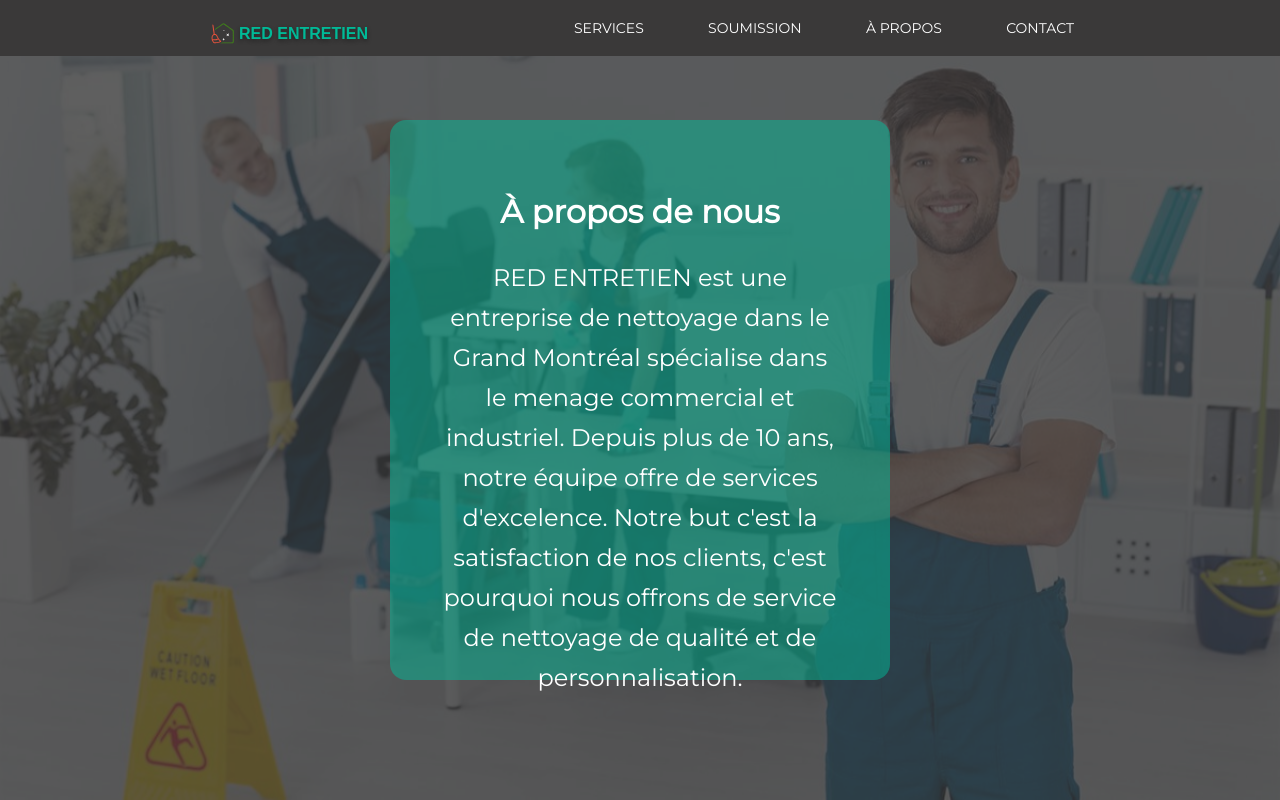
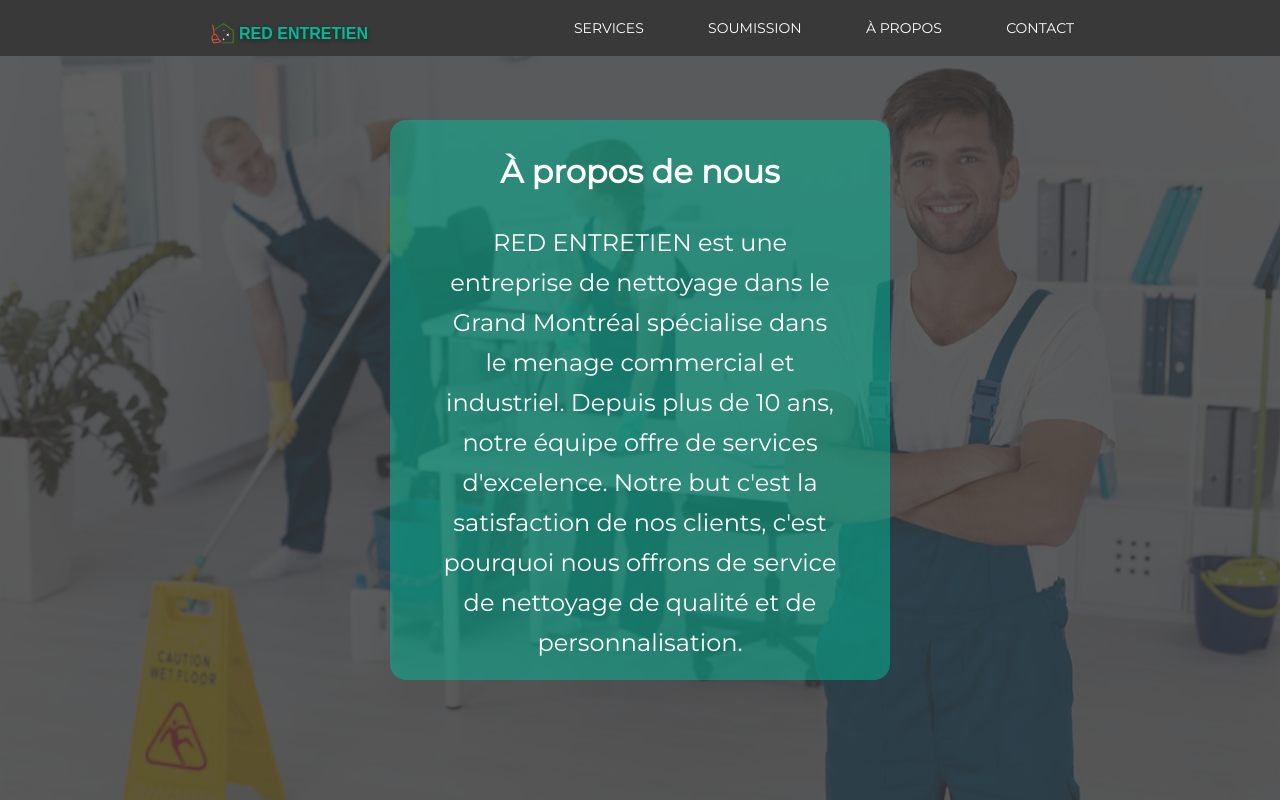
Before and after one commit to DragonMess/webSiteReact, a React (Create React App) app: page /apropos in a window 1280 px wide. Built offline with nearby package versions, Linux system fonts and the light colour scheme.

Commit message:
refactorizing sectionTitle

```diff
--- a/src/components/footer/index.jsx
+++ b/src/components/footer/index.jsx
@@ -4,7 +4,6 @@ import Logo from '../logo';
 
 const FooterWrapper = styled.div`
    left: 0;
-   /* bottom: -2vh; */
    width: 100%;
    min-height:28vh;
    background-color:#3a3939;
@@ -15,17 +14,8 @@ const FooterWrapper = styled.div`
    padding:1%;
    margin:0;
 
-   /* p{
-          visibility:none;
-     display:none;
-   } */
    @media screen and (max-width:960px){
-     /* visibility:none;
-     display:none; */
-        p{
-          visibility:visible;
-     /* display:none; */
-   }
+    padding-top:0;
    }
 `;
 const Copyrigth = styled.p`
--- a/src/components/logo/index.jsx
+++ b/src/components/logo/index.jsx
@@ -8,7 +8,7 @@ const LogoContainer = styled.div`
   flex-direction:${({inLine})=> (inLine ? "row" : "column" )};
   align-items:center;
     @media screen and (max-width:960px){
-    padding-top:${({inLine})=> (inLine=="nav" ? "0vh" : "15vh" )};
+    padding-top:${({inLine})=> (inLine=="nav" ? "0vh" : "1vh" )};
   }
 `;
 
--- a/src/components/sectionTitle/index.jsx
+++ b/src/components/sectionTitle/index.jsx
@@ -2,10 +2,11 @@ import React from 'react'
 import styled from 'styled-components'
 
 const Title = styled.h2`
-  margin-top:${({MarginTop}) => (MarginTop? `${MarginTop}`: "9vh")};
+  margin:${({Margin}) => (Margin? `${Margin}`: "3vh auto")};
   font-size:${({FontSize}) => (FontSize? `${FontSize}`: "5.2vh")};
   font-weight:${({Fontweight}) => (Fontweight? `${Fontweight}`: "700")};
   color:${({colorFont}) => (colorFont? `${colorFont}`: "black")};
+  text-align:center;
 `;
 
 function SectionTitle(props) {
--- a/src/containers/apropos/index.jsx
+++ b/src/containers/apropos/index.jsx
@@ -65,7 +65,7 @@ const Description = styled.p`
   color:#fff;
   margin:0 auto;
   max-width:400px;
-  height:400px;
+  max-height:400px;
   font-style: normal;
     @media screen and (max-width:960px){
       /* margin-bottom:1vh; */
@@ -77,12 +77,11 @@ function Apropos(props) {
     <MainContainer>
       <BackgroundFilter>
         <Card>
-      <SectionTitle colorFont={"white"} Fontweight={"700"} FontSize={"4vh"}>À propos de nous</SectionTitle>
+      <SectionTitle colorFont={"white"} Fontweight={"700"} FontSize={"4vh"} Margin={"4vh auto"}>À propos de nous</SectionTitle>
       <WrapSection>
         <Description>
           RED ENTRETIEN est une entreprise de nettoyage dans le Grand Montréal spécialise dans le menage commercial et industriel. Depuis plus de 10 ans, notre équipe offre de services d'excelence. Notre but c'est la satisfaction de nos clients, c'est pourquoi nous offrons de service de nettoyage de qualité et de personnalisation.
         </Description>
-
       </WrapSection>
       </Card>
       </BackgroundFilter>
--- a/src/containers/contact/index.jsx
+++ b/src/containers/contact/index.jsx
@@ -63,7 +63,7 @@ function Contact(props) {
     <ContactWarapper>
       <BackgroundFilter>
       <ContactCard>
-        <SectionTitle MarginTop={"2vh"} colorFont={"white"} Fontweight={"700"} FontSize={"4vh"}>Contactez-nous</SectionTitle>
+        <SectionTitle Margin={"0vh auto"} colorFont={"white"} Fontweight={"700"} FontSize={"4vh"}>Contactez-nous</SectionTitle>
         <ContactHr/>
         <ContactWay>
           <FontAwesomeIcon icon={faPhoneAlt}/>
--- a/src/containers/soumission/index.jsx
+++ b/src/containers/soumission/index.jsx
@@ -69,7 +69,7 @@ function Soumission() {
     <ContainerContact >
       <BackgroundFilter>
       <FormWrapper>
-        <SectionTitle MarginTop={"2vh"}colorFont={"white"} Fontweight={"700"} FontSize={"4vh"}>Soumission</SectionTitle>
+        <SectionTitle Margin={"3vh auto"}colorFont={"white"} Fontweight={"700"} FontSize={"4vh"}>Soumission</SectionTitle>
       <FormEmail  method="POST" encType="multipart/form-data" name="EmailForm">
         <LabelForm>Nom:</LabelForm><br/>
         <InputName type="name"  name="ContactName"></InputName>
```
